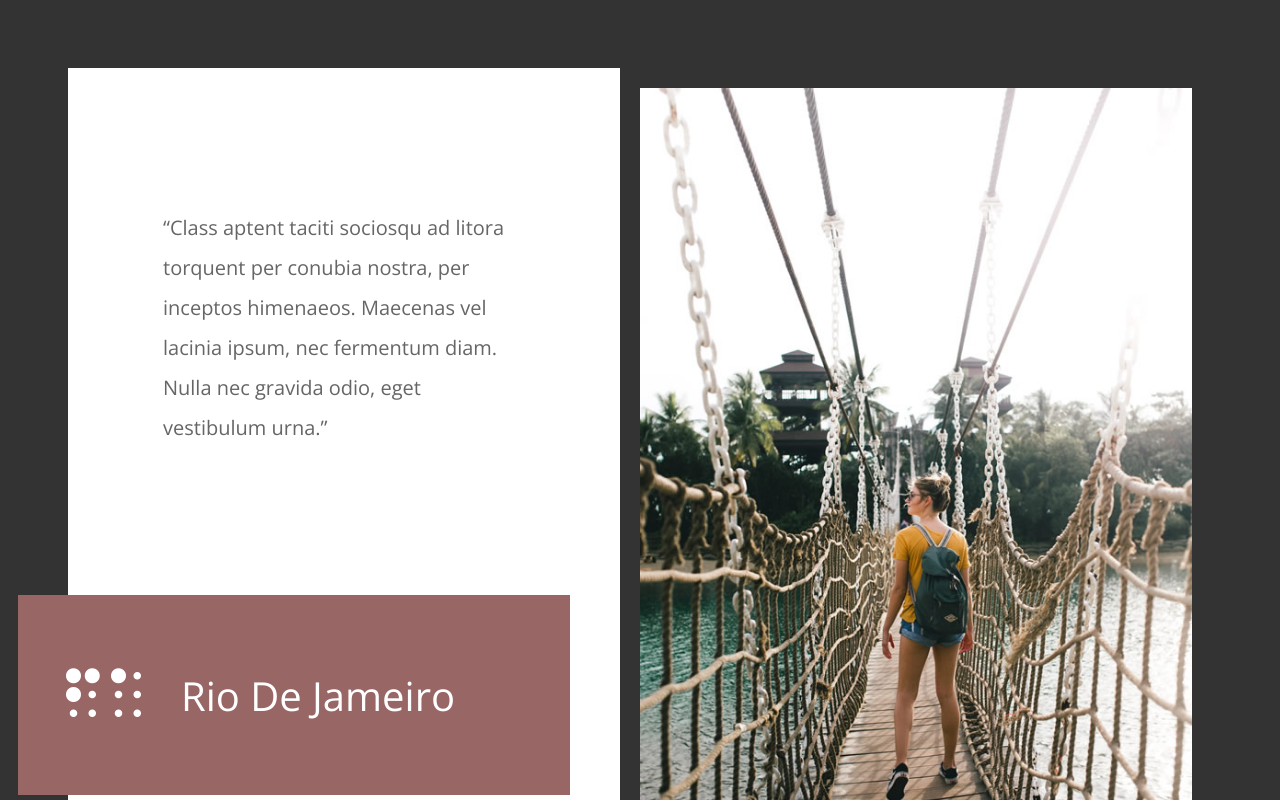
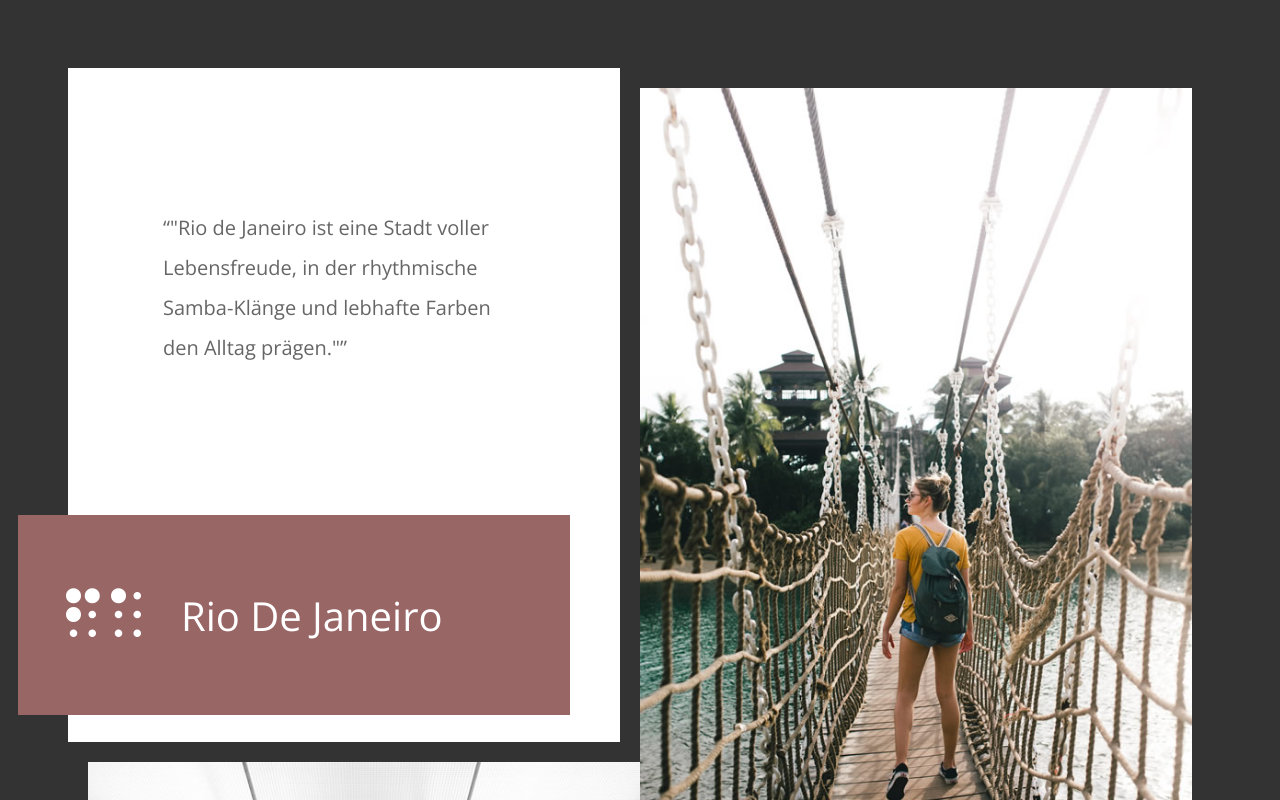
Before and after one commit to tet-studios/rio-da-janeiro, a plain HTML site: page index.html in a window 1280 px wide. Shown: the top 800 px of the page. Drawn offline with nearby package versions, Linux system fonts and the light colour scheme.

Commit message:
Update index.html

```diff
--- a/index.html
+++ b/index.html
@@ -5,7 +5,7 @@
     <meta charset="UTF-8">
     <meta name="viewport" content="width=device-width, initial-scale=1.0">
     <meta http-equiv="X-UA-Compatible" content="ie=edge">
-    <title>Rio Da Jameiro - Strukturwandel</title>
+    <title>Rio De Janeiro - Strukturwandel</title>
 
     <link rel="stylesheet" href="https://fonts.googleapis.com/css?family=Open+Sans:400,600">
     <!-- https://fonts.google.com/specimen/Open+Sans -->
@@ -17,12 +17,11 @@
 <body class="tm-bg-dark">
     <main class="tm-container masonry">
         <div class="item tm-bg-white tm-block tm-block-left" data-desktop-seq-no="1" data-mobile-seq-no="1">
-            <p class="tm-hero-text">&ldquo;Class aptent taciti sociosqu ad litora torquent per conubia nostra, per inceptos
-                himenaeos. Maecenas vel lacinia ipsum, nec fermentum diam. Nulla nec gravida odio, eget vestibulum urna.&rdquo;</p>
+            <p class="tm-hero-text">&ldquo;"Rio de Janeiro ist eine Stadt voller Lebensfreude, in der rhythmische Samba-Klänge und lebhafte Farben den Alltag prägen."&rdquo;</p>
             <header class="tm-block-brand">
                 <div class="tm-bg-primary-dark tm-text-white tm-block-brand-inner">
                     <i class="fas fa-braille fa-3x"></i>
-                    <h1 class="tm-brand-name">Rio De Jameiro</h1>
+                    <h1 class="tm-brand-name">Rio De Janeiro</h1>
                 </div>
             </header>
         </div>
```
